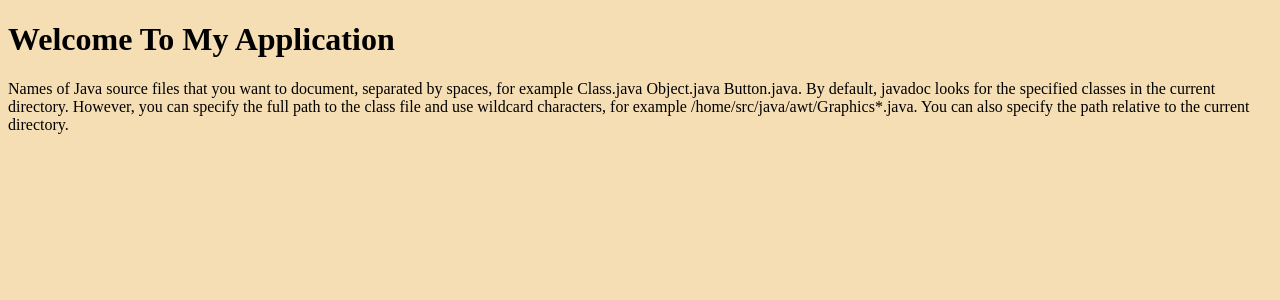
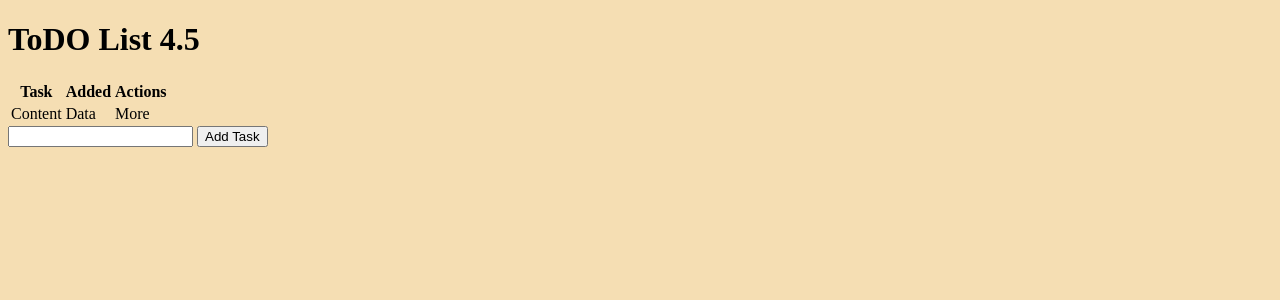
Before and after one commit to obswrld/Flask-Application, a Flask app: page / in a window 1280 px wide. Shown: the top 300 px of the page. Run offline with Flask 3, Linux system fonts and the light colour scheme.

Commit message:
base html and database

```diff
--- a/app.py
+++ b/app.py
@@ -1,9 +1,24 @@
+from _datetime import datetime
+
 from flask import Flask, render_template
 from flask_scss import Scss
 from flask_sqlalchemy import SQLAlchemy
 
 
 app = Flask(__name__)
+Scss(app)
+app.config['SQLALCHEMY_DATABASE_URI'] = 'sqlite:///database.db'
+
+db = SQLAlchemy(app)
+
+class MyTask(db.Model):
+    id = db.Column(db.Integer, primary_key=True)
+    context = db.Column(db.String(100), nullable=False)
+    completed = db.Column(db.Boolean, default=False)
+    created_at = db.Column(db.DateTime, default=datetime.utcnow)
+
+    def __repr__(self) -> str:
+        return f"Task {self.id}"
 
 
 @app.route('/')
@@ -12,4 +27,6 @@ def index():
 
 
 if __name__ == '__main__':
+    with app.app_context():
+        db.create_all()
     app.run(debug=True)
--- a/templates/base.html
+++ b/templates/base.html
@@ -2,9 +2,11 @@
 <html lang="en">
 <head>
     <meta charset="UTF-8">
-    <title>Title</title>
+    <link rel="stylesheet" href="{{ url_for('static', filename='style.css') }}"/>
+    {% block head %}{% endblock %}
 </head>
 <body>
 
+    {% block body%}{% endblock %}
 </body>
 </html>
--- a/templates/index.html
+++ b/templates/index.html
@@ -1,15 +1,31 @@
-<!DOCTYPE html>
-<html lang="en">
-<head>
-    <meta charset="UTF-8">
-    <link rel="stylesheet" href="{{ url_for('static', filename='style.css') }}" />
-    <title>My App</title>
-</head>
-<body>
-    <h1>Welcome To My Application</h1>
-    <p>Names of Java source files that you want to document, separated by spaces,
-        for example Class.java Object.java Button.java. By default, javadoc looks for the specified classes in the current directory.
-        However, you can specify the full path to the class file and use wildcard characters,
-        for example /home/src/java/awt/Graphics*.java. You can also specify the path relative to the current directory.</p>
-</body>
-</html>
+{% extends "base.html" %}
+
+{% block head %}
+
+<title>ToDo List</title>
+
+{% endblock %}
+
+{% block body%}
+
+ <div class="content">
+        <h1>ToDO List 4.5</h1>
+        <table>
+            <tr>
+                <th>Task</th>
+                <th>Added</th>
+                <th>Actions</th>
+            </tr>
+            <tr>
+                <td>Content</td>
+                <td>Data</td>
+                <td>More</td>
+            </tr>
+        </table>
+        <form action="">
+            <input type="text" name="content" id="content" />
+            <input type="submit" value="Add Task" id="btn-add" />
+        </form>
+    </div>
+
+{% endblock %}
```
Also changed, not shown: instance/database.db (added).
